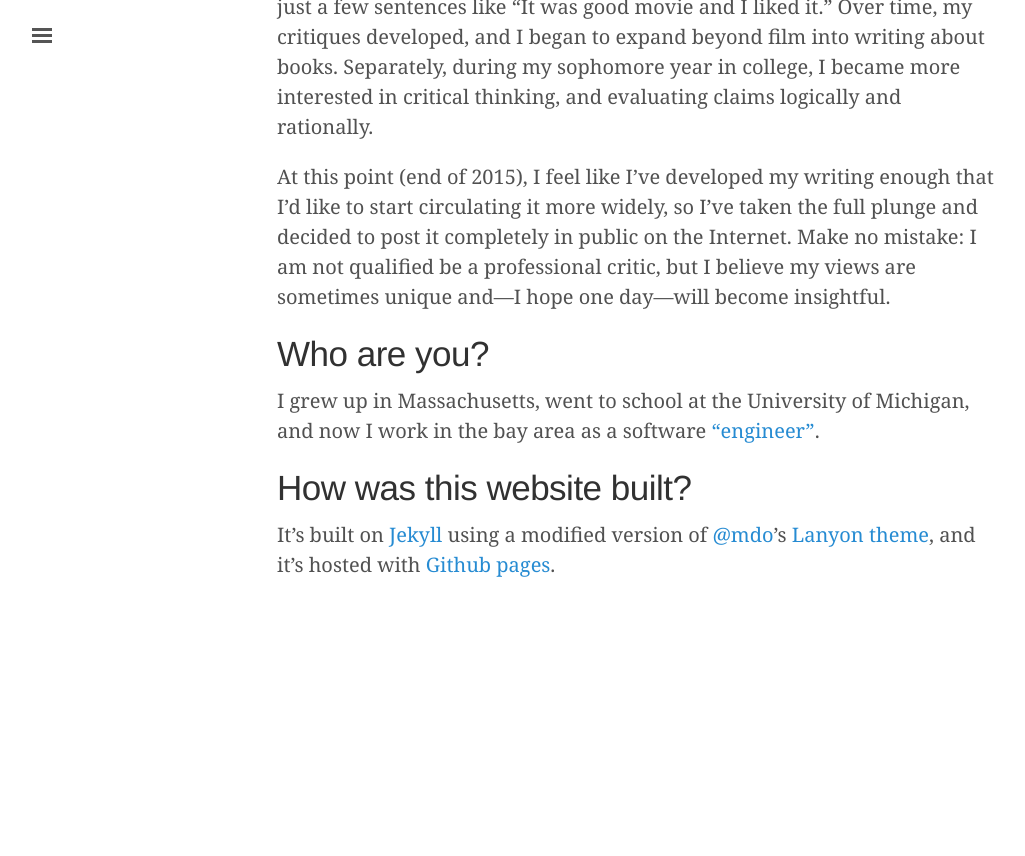
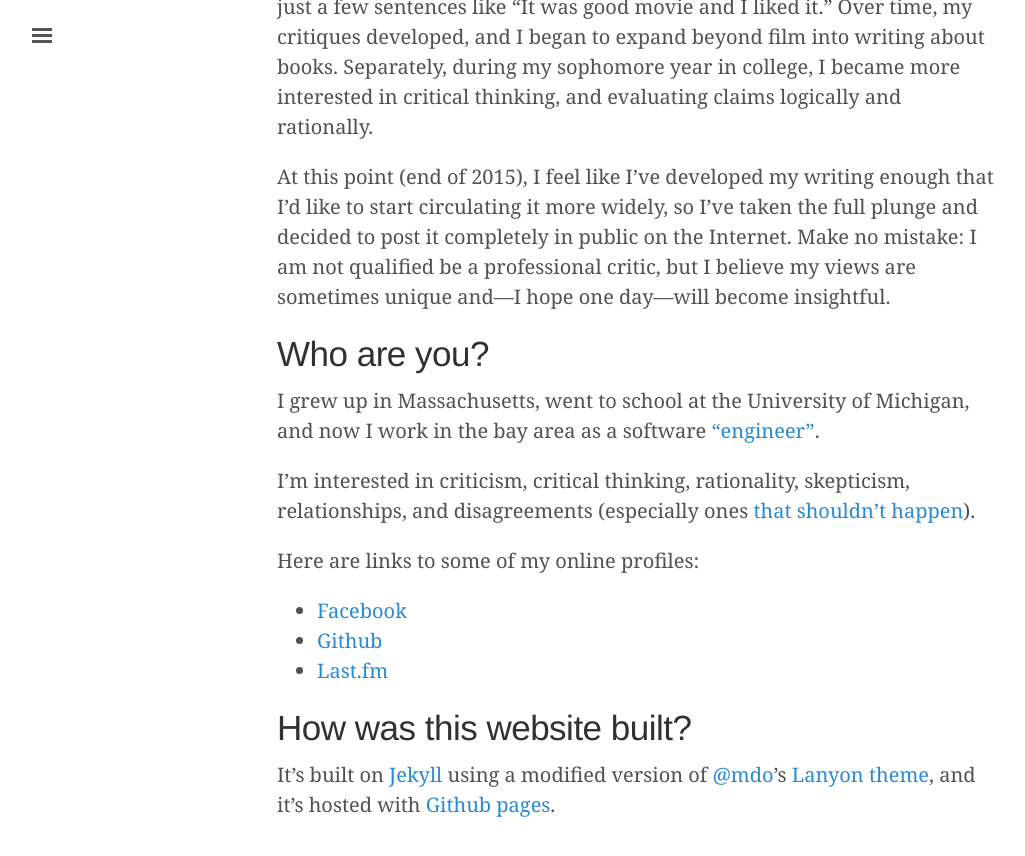
Before and after one commit to karepker/karepker.github.io, a Jekyll site: the page built from about.md, in a window 1280 px wide and 900 px high, scrolled down 705 px. Shown: the top 856 px of the window, without its empty margins (3-1028 px from the left). Built offline with Jekyll 4.4.1, drawn with Linux system fonts in a browser that asks for light colours; Markdown is read by kramdown in place of the engine named in the settings; before the commit the page ends 1365 px from its top, so only the background shows below that.

Commit message:
Added interests and links to "Who are you?" section.

```diff
--- a/about.md
+++ b/about.md
@@ -36,6 +36,16 @@ I grew up in Massachusetts, went to school at the University of Michigan, and
 now I work in the bay area as a software
 ["engineer"][programmers_arent_engineers].
 
+I'm interested in criticism, critical thinking, rationality, skepticism,
+relationships, and disagreements (especially ones [that shouldn't
+happen][aumanns_agreement_thm]).
+
+Here are links to some of my online profiles:
+
+* [Facebook](https://github.com/karepker)
+* [Github](https://github.com/karepker)
+* [Last.fm](http://www.last.fm/user/kart0grapher/)
+
 ## How was this website built?
 
 It's built on [Jekyll][jekyll] using a modified version of [@mdo][mdo_twitter]'s
```
Also changed, not shown: other parts of about.md (+1 -0 lines).
